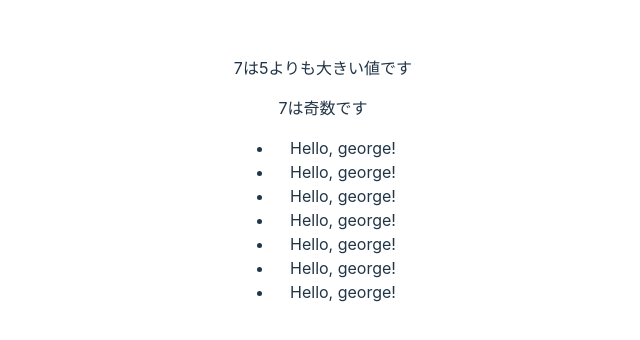
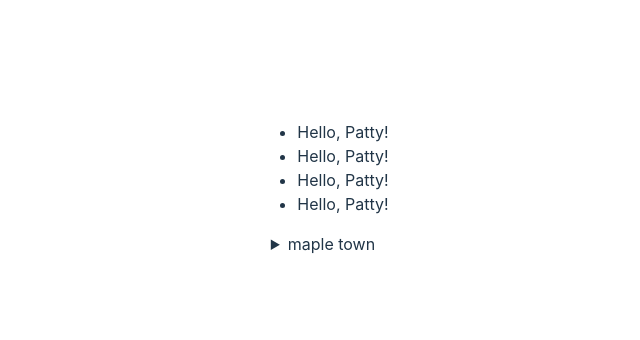
Before and after one commit to gura105/react-training, a React (Vite) app: page / in a window 1280 px wide. Shown: the part 220-560 px from the top of the page, without its empty margins (317-957 px from the left). Built offline with nearby package versions, Linux system fonts and the light colour scheme.

Commit message:
add summary component

```diff
--- a/src/App.tsx
+++ b/src/App.tsx
@@ -1,33 +1,25 @@
 import { FC, useState } from "react";
 import Greet from "./components/Greet";
-import reactLogo from "./assets/react.svg";
+// import reactLogo from "./assets/react.svg";
 import "./App.css";
+import Summary from "./components/Summary";
 
-const App: FC = () => {
-  const n = Math.floor(Math.random() * 10);
-  const threashold = 5;
-
-  const name = "george";
-  // const greet = (name: string) => `Hi ${name}.`;
-
-  return (
-    <>
-      {n > threashold && (
-        <p>
-          {n}は{threashold}よりも大きい値です
-        </p>
-      )}
-      {n > threashold || (
-        <p>
-          {n}は{threashold}以下の値です
-        </p>
-      )}
+const App: FC = () => (
+  <div className="App">
+    <Greet name="Patty" times={4} />
+    <Summary title="maple town" folded>
       <p>
-        {n}は{n % 2 === 0 ? "偶数" : "奇数"}です
+        some message about maple town 1 some message about maple town 1 some
+        message about maple town 1 some message about maple town 1 some message
+        about maple town 1 some message about maple town 1
       </p>
-      <Greet name={name} times={n} />
-    </>
-  );
-};
+      <p>
+        some message about maple town 2 some message about maple town 2 some
+        message about maple town 2 some message about maple town 2 some message
+        about maple town 2 some message about maple town 2
+      </p>
+    </Summary>
+  </div>
+);
 
 export default App;
--- a/src/components/Summary.tsx
+++ b/src/components/Summary.tsx
@@ -1,5 +1,16 @@
-import { FC } from "react";
+import { FC, PropsWithChildren } from "react";
 
-const Summary: FC = () => <div>xxx</div>;
+type Props = { title: string; folded?: boolean } & PropsWithChildren;
+
+const Summary: FC<Props> = ({ title, folded = false, children }) => {
+  console.log(children);
+
+  return (
+    <details className="story" open={!folded}>
+      <summary>{title}</summary>
+      {children}
+    </details>
+  );
+};
 
 export default Summary;
--- a/src/index.css
+++ b/src/index.css
@@ -6,7 +6,7 @@
 
   color-scheme: light dark;
   color: rgba(255, 255, 255, 0.87);
-  background-color: #242424;
+  background-color: #a5a0a0;
 
   font-synthesis: none;
   text-rendering: optimizeLegibility;
```
